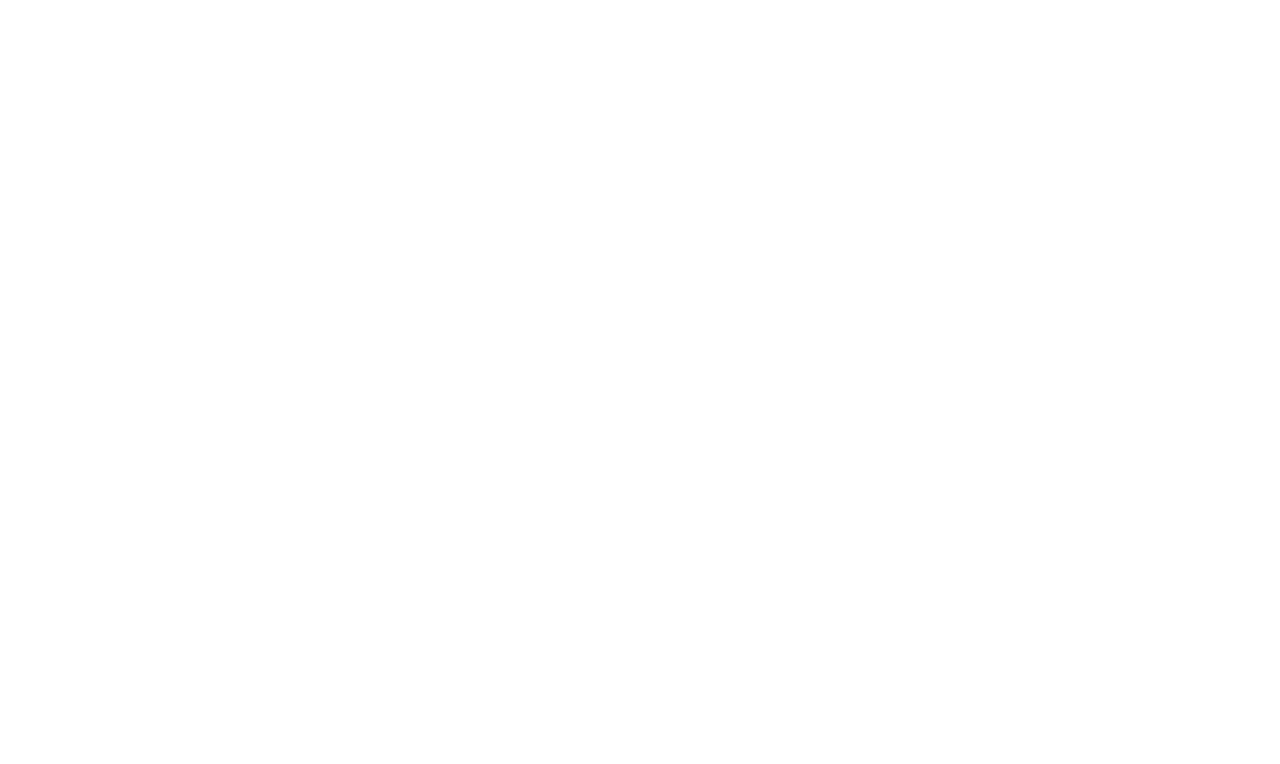
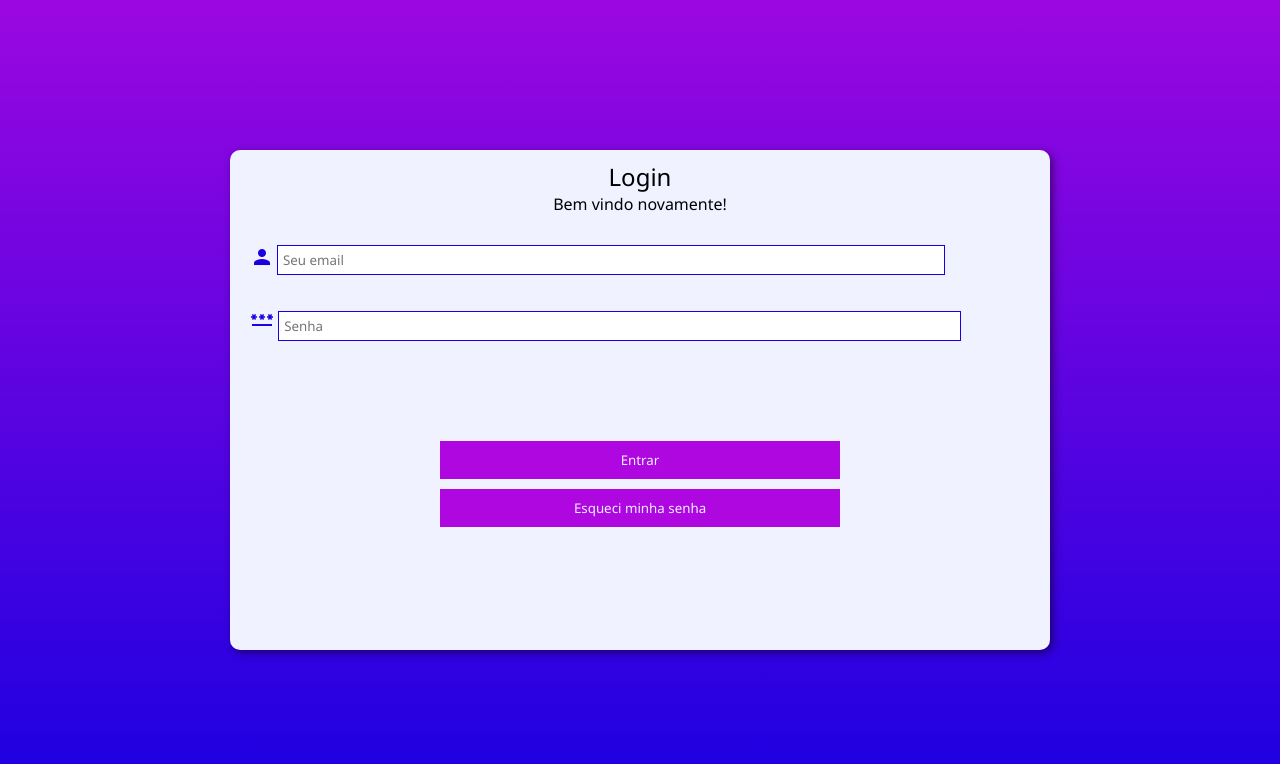
Before and after one commit to ArthurBatista117/projeto-tela-de-login, a plain HTML site: page index.html in a window 1280 px wide. Drawn offline with nearby package versions, Linux system fonts and the light colour scheme.

Commit message:
realização do tela de login

```diff
--- a/index.html
+++ b/index.html
@@ -4,11 +4,35 @@
     <meta charset="UTF-8">
     <meta name="viewport" content="width=device-width, initial-scale=1.0">
     <title>Tela de Login</title>
-    <link href="https://fonts.googleapis.com/css2?family=Material+Symbols+Outlined" rel="stylesheet" />
+    <link href="https://fonts.googleapis.com/icon?family=Material+Icons" rel="stylesheet">
     <link rel="stylesheet" href="style/style.css">
     <link rel="stylesheet" href="style/media_query.css">
 </head>
 <body>
+    <main>
+        <div id="perfil">
 
+        </div>
+        <form action="login.py" method="post"></form>
+            <legend>Login</legend>
+            <p>Bem vindo novamente!</p>
+            <div id="formulario">
+                <div class="campo">
+                    <label for="imail"><span class="material-icons" id="personal">personal</span></label>
+                    <input type="email" name="email" id="imail" required placeholder="Seu email" autocomplete="email">
+                </div>
+                <div class="campo">
+                    <label for="senha"><span class="material-icons">password</span></label>
+                    <input type="password" name="senha" id="senha" required minlength="8" placeholder="Senha" autocomplete="current-password">
+                </div>
+            </div>
+            <div id="butoes">
+                <div id="pos">
+                    <input type="submit" value="Entrar" id="submit">
+                    <button>Esqueci minha senha</button>
+                </div>
+            </div>
+        </form>
+    </main>
 </body>
 </html>
--- a/style/media_query.css
+++ b/style/media_query.css
@@ -1 +1,15 @@
 @charset "UTF-8";
+
+@media screen and (min-width: 768px) {
+    main{
+        width: 800px;
+    }
+
+    div#butoes{
+        width: 100%;
+    }
+
+    input#submit, button{
+        display: inline;
+    }
+}
--- a/style/style.css
+++ b/style/style.css
@@ -1 +1,96 @@
 @charset "UTF-8";
+
+*{
+    margin: 0px;
+    padding: 0px;
+    font-family: 'Segoe UI', Tahoma, Geneva, Verdana, sans-serif;
+}
+
+:root{
+    --cor1: #AE07E0;
+    --cor2: #9B07E0;
+    --cor3: #1A00E1;
+}
+
+html, body{
+    width: 100vw;
+    height: 100vh;
+}
+
+body{
+    position: relative;
+    background: linear-gradient(to top, var(--cor3), var(--cor2)) fixed;
+}
+
+
+main{
+    position: absolute;
+    top: 50%;
+    left: 50%;
+    transform: translate(-50%, -50%);
+    width: 90%;
+    height: 60%;
+    background-color: #f0f2ff;
+    box-shadow: 3px 3px 8px rgba(0, 0, 0, 0.462);
+    padding: 10px;
+    border-radius: 10px;
+}
+
+legend, p{
+    text-align: center;
+}
+
+legend{
+    font-size: 1.5em;
+}
+
+p{
+    margin-bottom: 30px;
+}
+
+div#butoes{
+    position: relative;
+    display: block;
+    margin-top: 100px;
+}
+
+div#pos{
+    position: absolute;
+    left: 50%;
+    transform: translateX(-50%);
+
+}
+
+span.material-icons{
+    color: var(--cor3);
+    margin-left: 10px;
+    margin-bottom: 8px;
+}
+
+div#pos > input, button{
+    margin-bottom: 10px;
+    border: none;
+    color: #f0f2ff;
+    padding: 10px;
+    background-color: var(--cor1);
+    width: 400px;
+}
+
+input#imail{
+    position: absolute;
+    margin-left: -45px;
+    padding: 5px;
+    bottom: 75%;
+    width: 80%;
+    border: 1px solid var(--cor3);
+}
+
+input#senha{
+    width: 83.8%;
+    padding: 5px;
+    border: 1px solid var(--cor3);
+}
+
+div.campo{
+    margin-top: 30px;
+}
```
